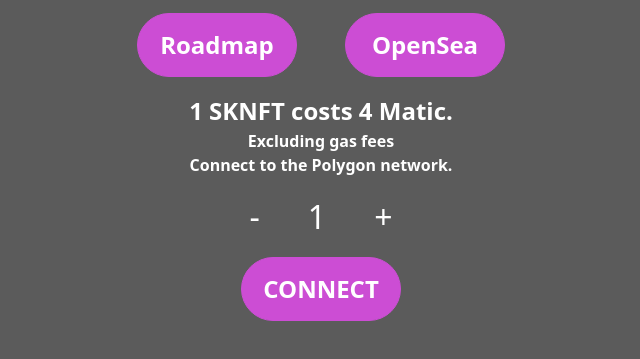
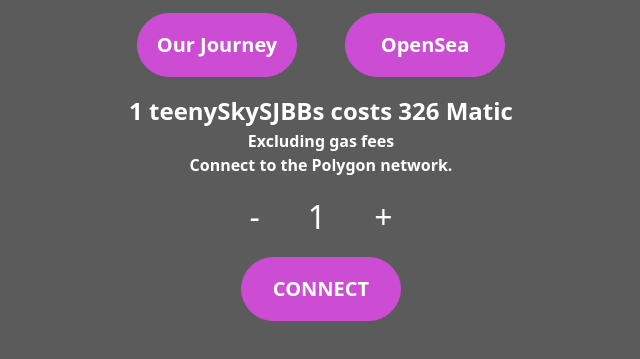
Before and after one commit to alexisdavidson/NFT-TeenySky, a React app: page / in a window 1280 px wide. Shown: the part 163-522 px from the top of the page, without its empty margins (319-959 px from the left). Built offline with nearby package versions, Linux system fonts and the light colour scheme.

Commit message:
Design tweaks

```diff
--- a/src/frontend/components/App.css
+++ b/src/frontend/components/App.css
@@ -169,7 +169,7 @@
   background-color: #cc4dd4;
   border-radius: 10rem;
   height: 4rem;
-  font-size: 3vh;
+  font-size: 2.5vh;
   font-weight: bold;
   border-color:#cc4dd4;
   margin-bottom: 4vh;
--- a/src/frontend/components/Mint.js
+++ b/src/frontend/components/Mint.js
@@ -64,11 +64,11 @@
                     <div className="mintAddress">{account ? (<>{account}</>) : (<></>)}</div>
                 </Row>
                 <Row className="m-0 d-flex justify-content-center align-items-center">
-                    <Button className="mintbutton my-3 mx-0" onClick={openseaRoadmap}>Roadmap</Button>
+                    <Button className="mintbutton my-3 mx-0" onClick={openseaRoadmap}>Our Journey</Button>
                     <Button className="mintbutton my-3 me-0 ms-5" onClick={openseaButton}>OpenSea</Button>
                 </Row>
                 <Row className="m-auto">
-                    <div className="mintCost">1 SKNFT costs 4 Matic.</div>
+                    <div className="mintCost">1 teenySkySJBBs costs 326 Matic</div>
                 </Row>
                 <Row className="m-auto">
                     <div className="mintCost2">Excluding gas fees</div>
@@ -90,8 +90,8 @@
                         <span className="buttonquantity" onClick={() => changeQuantity(1)}>+</span>
                     </Col>
                     <Col className="d-none d-lg-block col-5">
-                        <a href="https://opensea.io/" target="_blank" id="exOpensea"></a>
-                        <a href="https://google.com/" target="_blank" id="exRoadmap"></a>
+                        <a href="https://opensea.io/collection/teenyskysjbbs-collection-206957487" target="_blank" id="exOpensea"></a>
+                        <a href="https://www.teenyskysjbbs.io/" target="_blank" id="exRoadmap"></a>
                     </Col>
                 </Row>
                 <Row className="pt-3 mx-auto">
```
